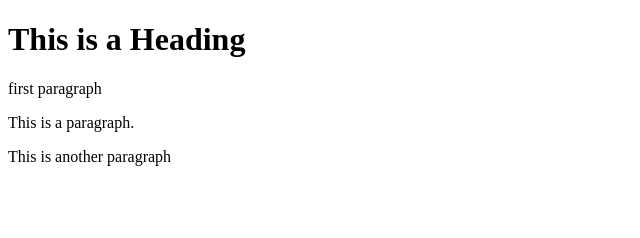
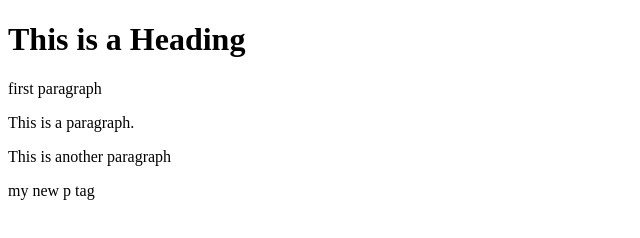
Before and after one commit to Frankawani/learning-git2, a plain HTML site: page index.html in a window 1280 px wide. Shown: the full height of the page, 0-640 px from the left. Drawn offline with Linux system fonts and the light colour scheme.

Commit message:
added personal paragraph

```diff
--- a/index.html
+++ b/index.html
@@ -8,5 +8,6 @@
     <p>first paragraph</p>
     <p>This is a paragraph.</p>
     <p>This is another paragraph</p>
+    <p>my new p tag</p>
   </body>
 </html>
```
